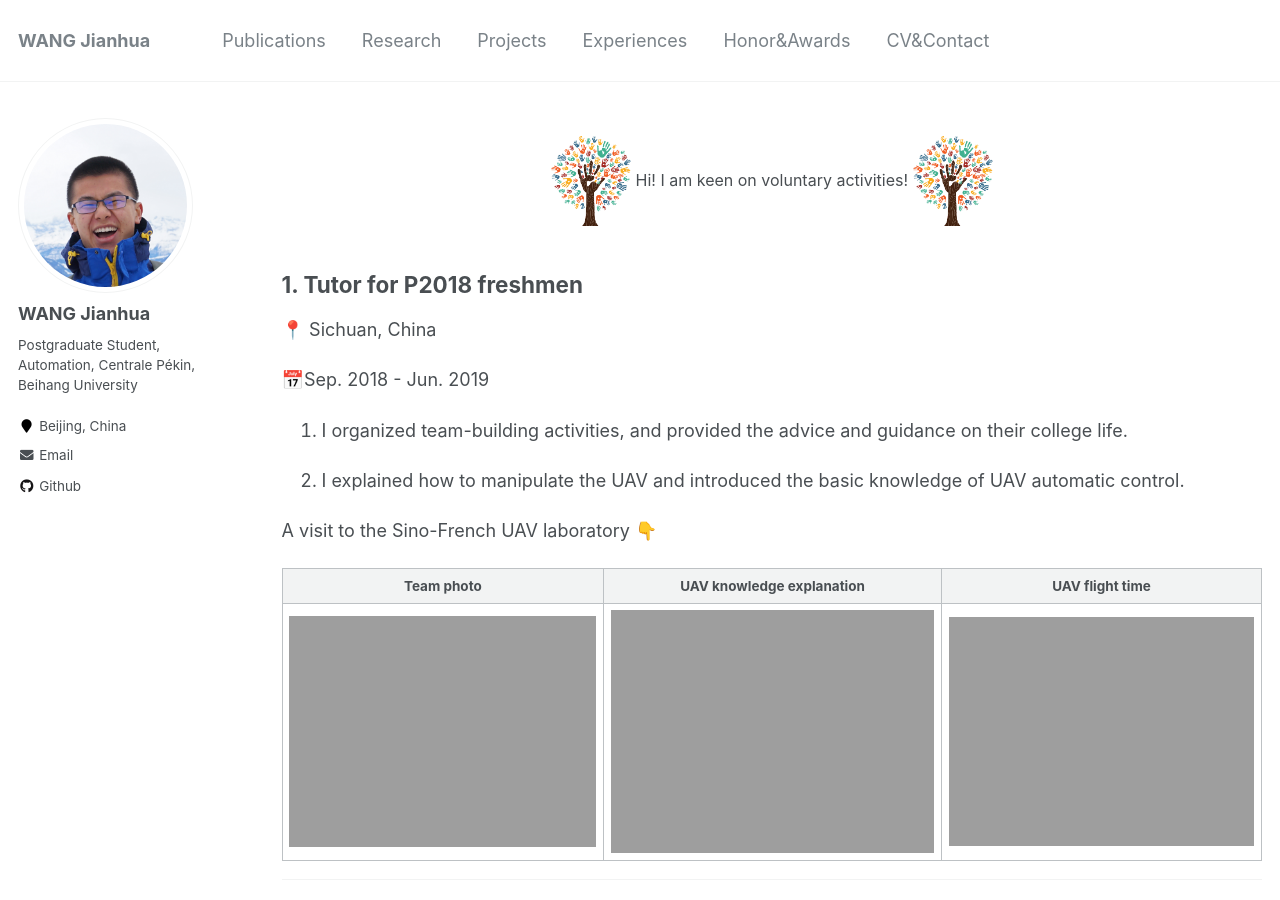
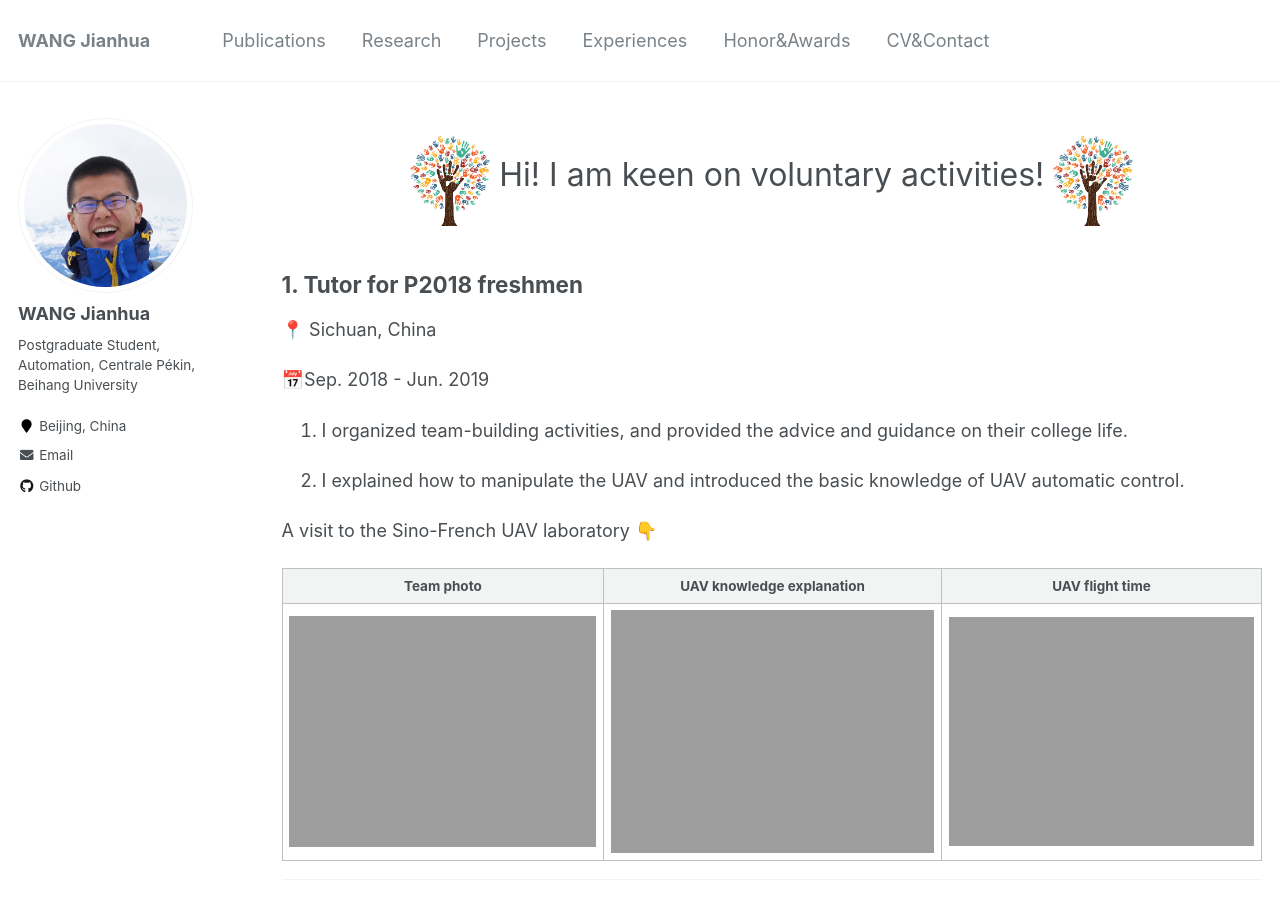
Before and after one commit to jianhua-WANG-ENS/old-homepage, a Jekyll site: the page built from _pages/Experiences.md, in a window 1280 px wide and 900 px high. Built offline with Jekyll 4.4.1, drawn with Linux system fonts in a browser that asks for light colours.

Commit message:
Update Experiences.md

```diff
--- a/_pages/Experiences.md
+++ b/_pages/Experiences.md
@@ -12,7 +12,7 @@ author_profile: true
 <!-- 在学习和科研之余，我还参加了很多志愿服务活动。 -->
 
 <p style="text-align:center;">
-<img src="https://jianhua-WANG-BUAA.github.io/images/comptence.png" alt="comptence.png" border="0" width="80"/><font size=3> Hi! I am keen on voluntary activities! </font> <img src="https://jianhua-WANG-BUAA.github.io/images/comptence.png" alt="comptence.png" border="0" width="80"/>
+<img src="https://jianhua-WANG-BUAA.github.io/images/comptence.png" alt="comptence.png" border="0" width="80"/><font size=6> Hi! I am keen on voluntary activities! </font> <img src="https://jianhua-WANG-BUAA.github.io/images/comptence.png" alt="comptence.png" border="0" width="80"/>
 </p>
 
 
```
